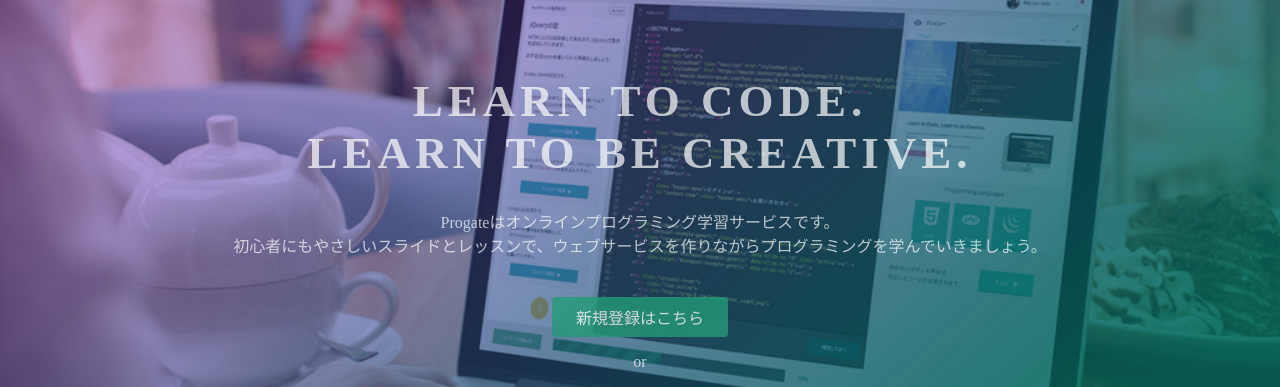
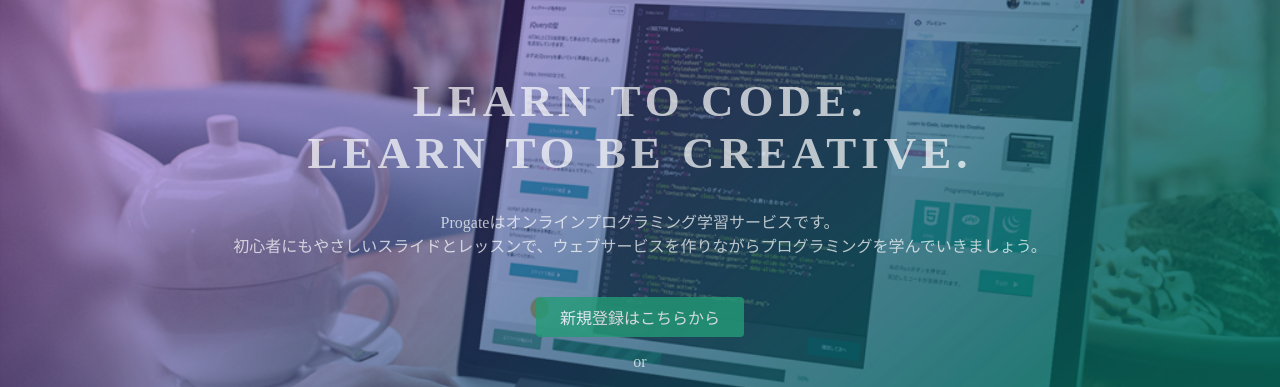
Before and after one commit to hinokia/hinokia.github.io, a plain HTML site: page index.html in a window 1280 px wide. Shown: the part 135-522 px from the top of the page. Drawn offline with Linux system fonts and the light colour scheme.

Commit message:
Update index.html

```diff
--- a/index.html
+++ b/index.html
@@ -26,7 +26,7 @@
       <h1>LEARN TO CODE.<br>LEARN TO BE CREATIVE.</h1>
       <p>Progateはオンラインプログラミング学習サービスです。<br>初心者にもやさしいスライドとレッスンで、ウェブサービスを作りながらプログラミングを学んでいきましょう。</p>
       <div class="btn-wrapper">
-        <a href="#" class="btn signup">新規登録はこちら</a>
+        <a href="#" class="btn signup">新規登録はこちらから</a>
         <p>or</p>
         <a href="#" class="btn facebook"><span class="fa fa-facebook"></span>Facebookで登録</a>
         <a href="#" class="btn twitter"><span class="fa fa-twitter"></span>Twitterで登録</a>
```
